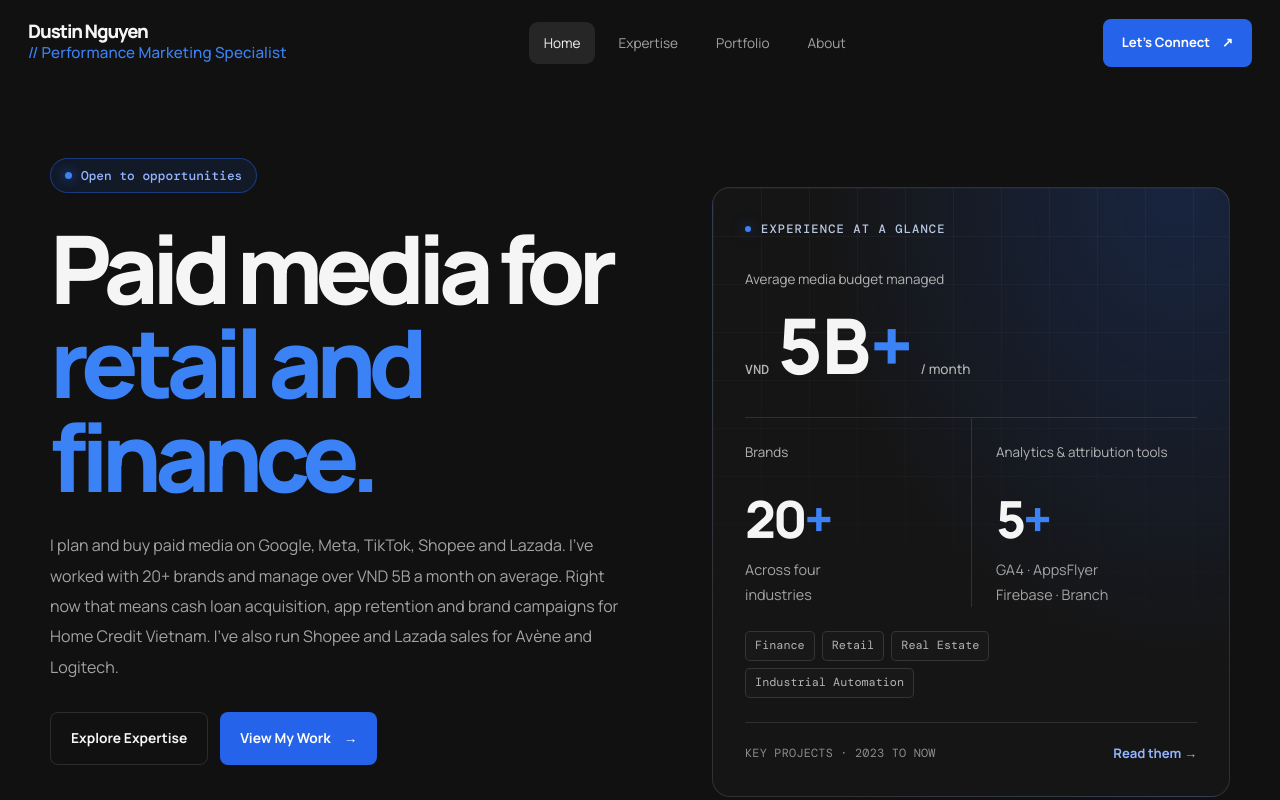
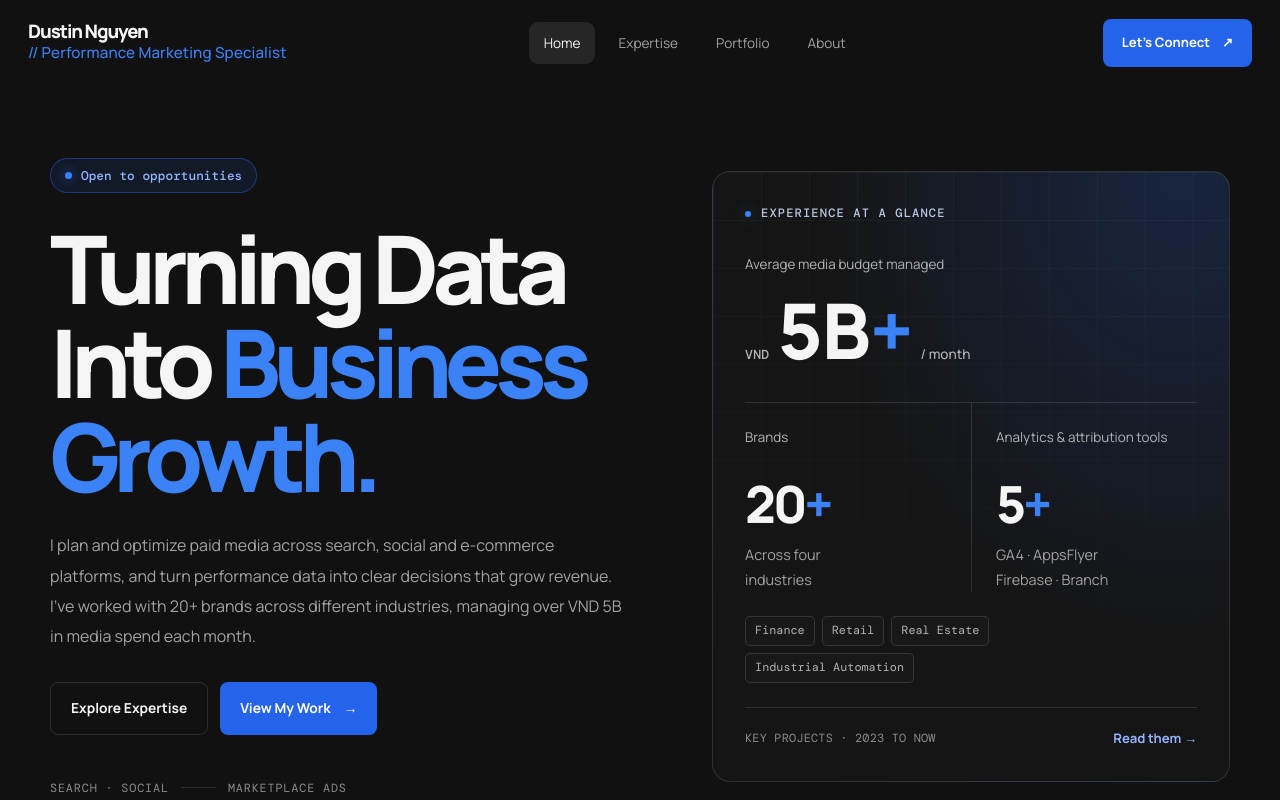
Before and after one commit to Dustinnguyen3301/Performance-Marketing-Portfolio, a plain HTML site: page index.html in a window 1280 px wide. Shown: the top 800 px of the page. Drawn offline with nearby package versions, Linux system fonts and the light colour scheme.

Commit message:
Hero: restore original headline, industry-neutral intro
The specific headline and client names made visitors from other industries
feel the site was not for them.

Co-Authored-By: Claude Opus 5.5 <noreply@anthropic.com>

```diff
--- a/index.html
+++ b/index.html
@@ -50,9 +50,9 @@
     <section class="hero section-wrap" id="home">
       <div class="hero-content">
         <div class="availability"><span class="status-dot"></span> Open to opportunities</div>
-        <h1>Paid media for<br><span class="accent">retail and finance.</span></h1>
+        <h1>Turning Data<br>Into <span class="accent">Business Growth.</span></h1>
         <p class="hero-copy">
-          I plan and buy paid media on Google, Meta, TikTok, Shopee and Lazada. I’ve worked with 20+ brands and manage over VND 5B a month on average. Right now that means cash loan acquisition, app retention and brand campaigns for Home Credit Vietnam. I’ve also run Shopee and Lazada sales for Avène and Logitech.
+          I plan and optimize paid media across search, social and e-commerce platforms, and turn performance data into clear decisions that grow revenue. I’ve worked with 20+ brands across different industries, managing over VND 5B in media spend each month.
         </p>
         <div class="hero-actions">
           <a class="button button-secondary" href="#expertise">Explore Expertise </a>
```
